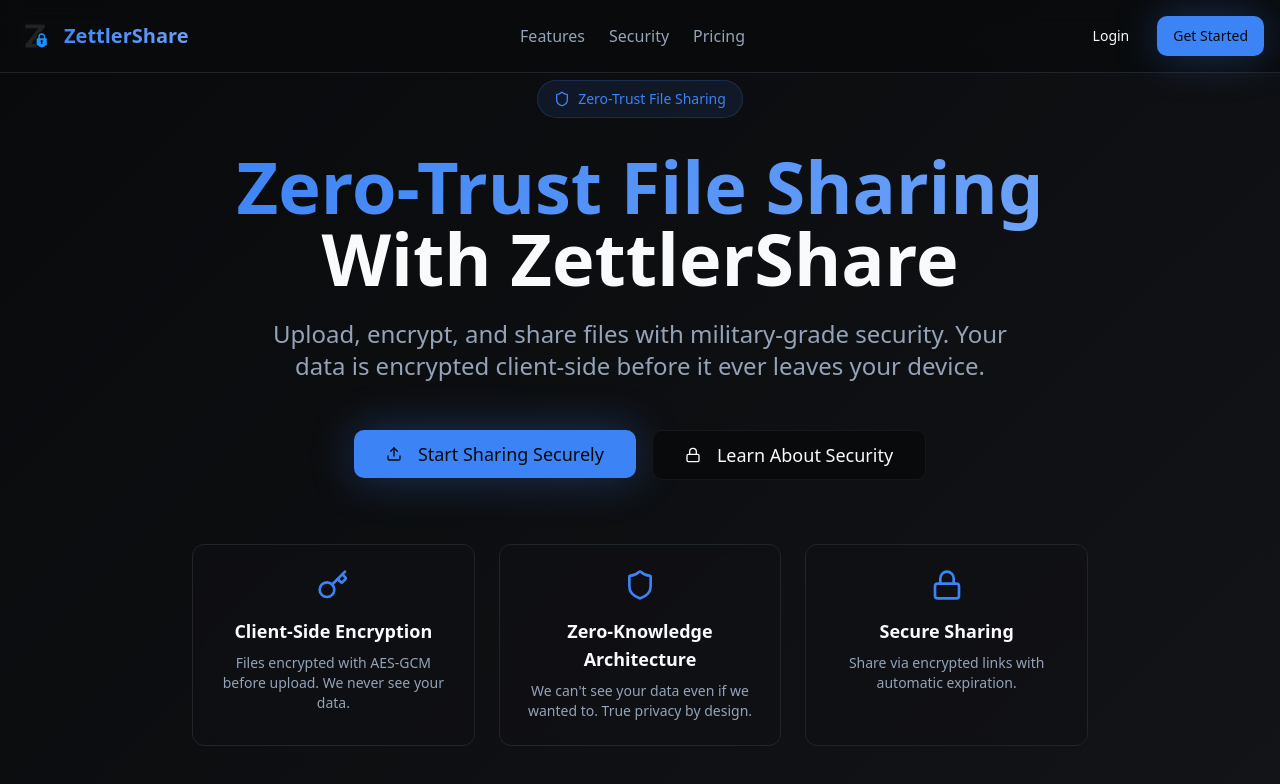
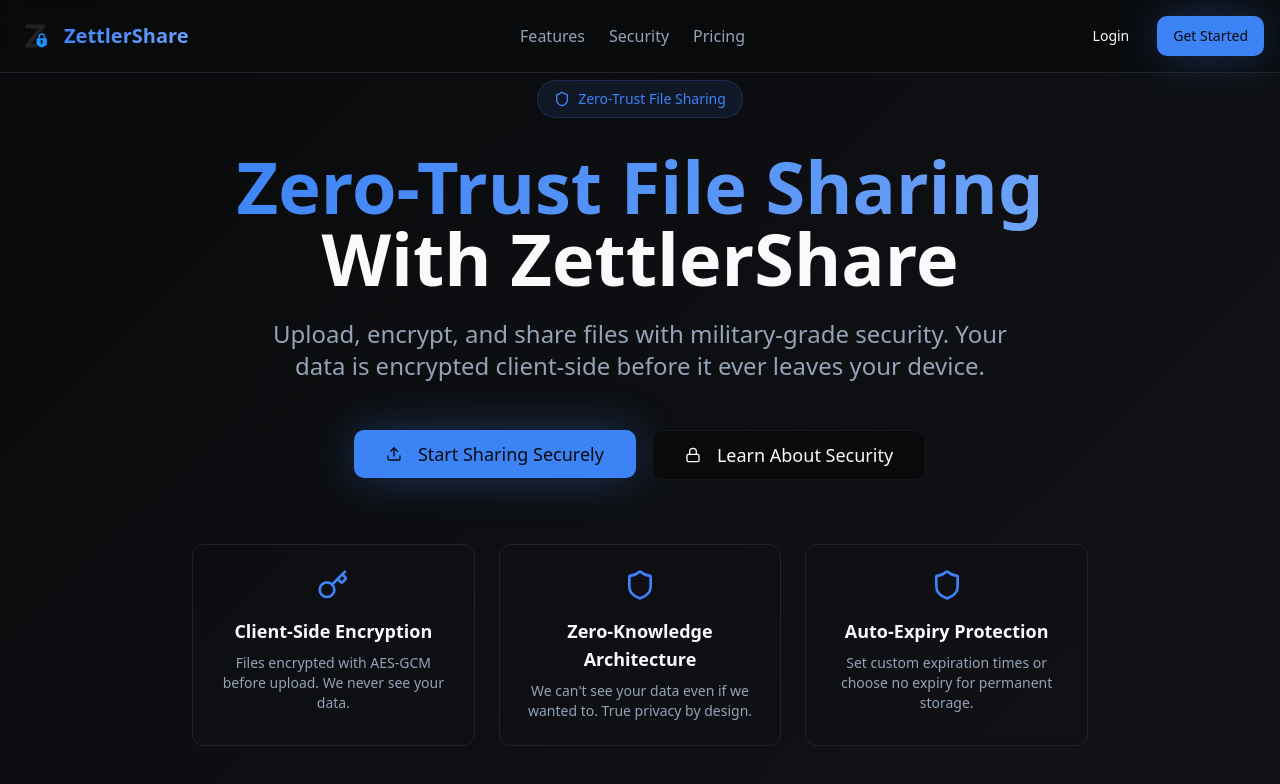
Before and after one commit to Talhanaseem77/shard-cipher, a React (Vite) app: page / in a window 1280 px wide. Shown: the top 784 px of the page. Built offline with nearby package versions, Linux system fonts and the light colour scheme.

Commit message:
Add third card
Added the third card to the hero section as requested.

```diff
--- a/src/components/ui/hero-section.tsx
+++ b/src/components/ui/hero-section.tsx
@@ -65,14 +65,14 @@ export const HeroSection = () => {
             </div>
 
             <div className="bg-card/50 backdrop-blur-sm border border-border rounded-lg p-6">
-              <Lock className="w-8 h-8 text-primary mb-4 mx-auto" />
-              <h3 className="font-semibold text-lg mb-2">Secure Sharing</h3>
+              <Shield className="w-8 h-8 text-primary mb-4 mx-auto" />
+              <h3 className="font-semibold text-lg mb-2">Auto-Expiry Protection</h3>
               <p className="text-muted-foreground text-sm">
-                Share via encrypted links with automatic expiration.
+                Set custom expiration times or choose no expiry for permanent storage.
               </p>
             </div>
           </div>
         </div>
       </div>
-    </section>;
+    </section>
 };
```
